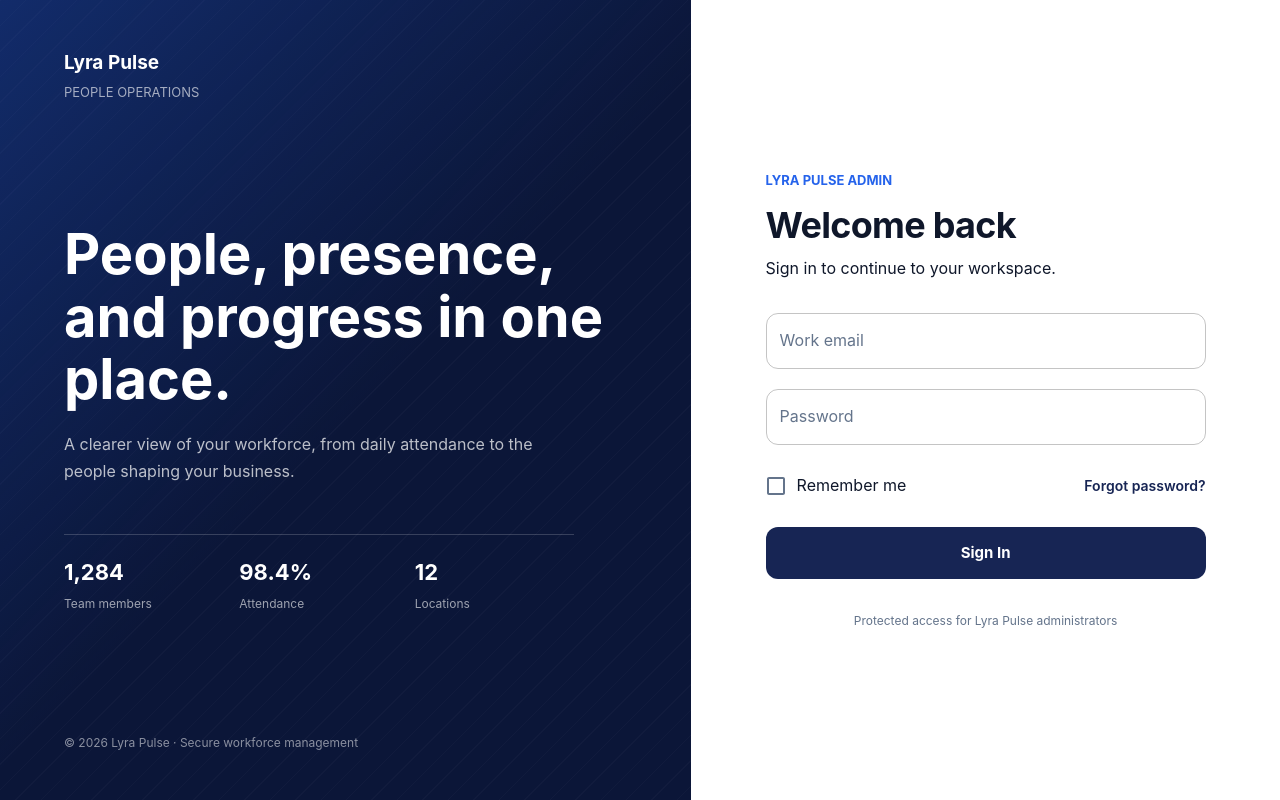
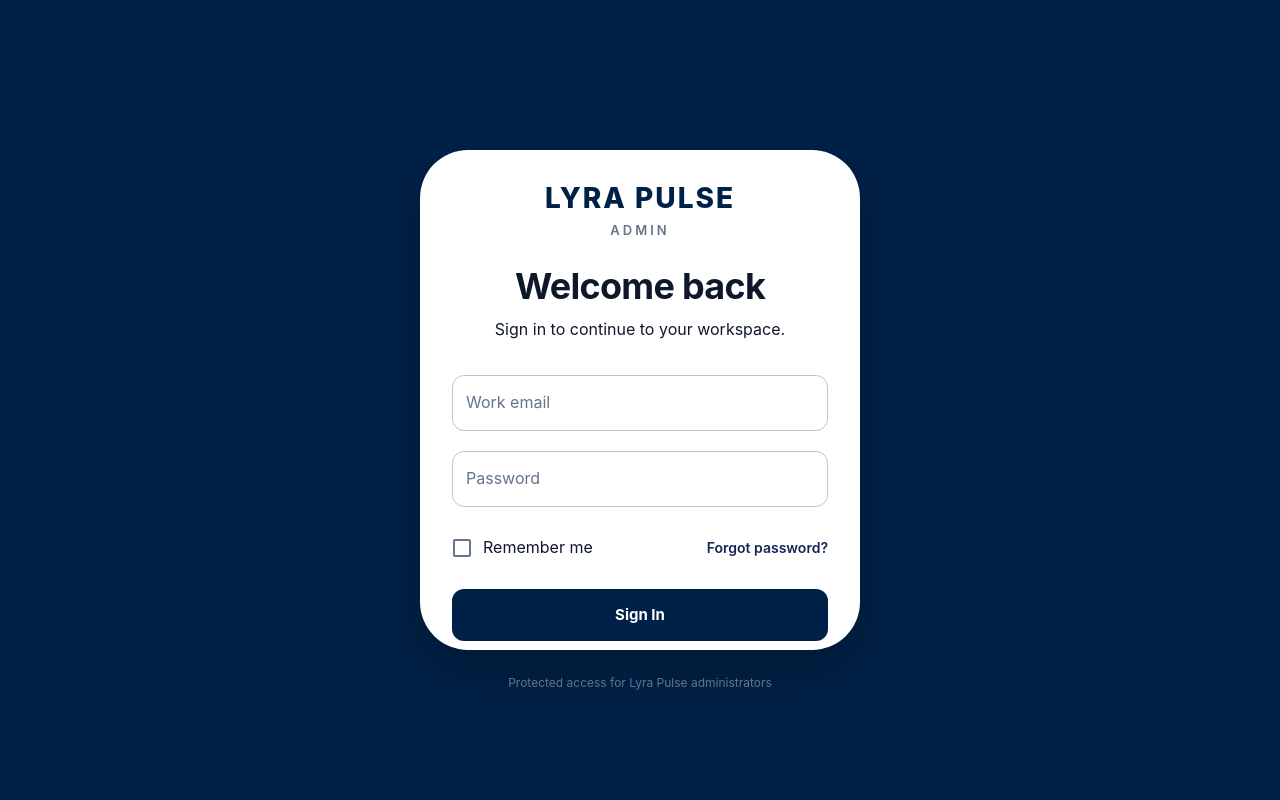
Before and after one commit to 11RAJAVEERAN/LYRA_PULSE, a React (Vite) app in the folder lyrapulse-admin/: page /login in a window 1280 px wide. Built offline with nearby package versions, Linux system fonts and the light colour scheme.

Commit message:
Add login screen

```diff
--- a/lyrapulse-admin/src/features/auth/pages/LoginPage.jsx
+++ b/lyrapulse-admin/src/features/auth/pages/LoginPage.jsx
@@ -1,4 +1,16 @@
-import { Alert, Box, Button, Checkbox, CircularProgress, FormControlLabel, Link, Stack, TextField, Typography } from '@mui/material'
+
+import {
+  Alert,
+  Box,
+  Button,
+  Checkbox,
+  CircularProgress,
+  FormControlLabel,
+  Link,
+  Stack,
+  TextField,
+  Typography,
+} from '@mui/material'
 import { useState } from 'react'
 import { useForm } from 'react-hook-form'
 import { zodResolver } from '@hookform/resolvers/zod'
@@ -8,8 +20,14 @@ import { useAuth } from '../hooks/useAuth'
 import { colors } from '../../../theme/colors'
 
 const loginSchema = z.object({
-  email: z.string().trim().min(1, 'Please enter your email address').email('Please enter a valid email address'),
-  password: z.string().min(1, 'Please enter your password'),
+  email: z
+    .string()
+    .trim()
+    .min(1, 'Please enter your email address')
+    .email('Please enter a valid email address'),
+  password: z
+    .string()
+    .min(1, 'Please enter your password'),
 })
 
 export function LoginPage() {
@@ -32,6 +50,7 @@ export function LoginPage() {
 
   const onSubmit = async (values) => {
     setLoginError('')
+
     try {
       await login({ ...values, rememberMe })
       navigate('/dashboard', { replace: true })
@@ -43,146 +62,177 @@ export function LoginPage() {
   return (
     <Box
       sx={{
-        minHeight: '100vh',
-        display: 'grid',
-        gridTemplateColumns: { xs: '1fr', md: 'minmax(0, 1.08fr) minmax(420px, 0.92fr)' },
-        backgroundColor: colors.surface,
+        minHeight: "100vh",
+        display: "flex",
+        alignItems: "center",
+        justifyContent: "center",
+        backgroundColor: "#002147",
+        px: 2,
       }}
     >
+      {/* Login Box */}
       <Box
         sx={{
-          minHeight: { xs: 310, md: '100vh' },
-          display: 'flex',
-          flexDirection: 'column',
-          justifyContent: 'space-between',
-          position: 'relative',
-          overflow: 'hidden',
-          px: { xs: 3, sm: 5, lg: 8 },
-          py: { xs: 4, md: 6 },
-          color: colors.surface,
-          backgroundColor: colors.primaryDark,
-          backgroundImage: 'linear-gradient(135deg, rgba(37, 99, 235, 0.28), transparent 52%), repeating-linear-gradient(135deg, rgba(255,255,255,0.025) 0px, rgba(255,255,255,0.025) 1px, transparent 1px, transparent 18px)',
+          width: "100%",
+          maxWidth: 440,
+          height: 500,
+          backgroundColor: "#ffffff",
+          borderRadius: 3,
+          p: { xs: 3, sm: 4 },
+          boxShadow: "0 20px 50px rgba(0, 0, 0, 0.25)",
         }}
       >
-        <Box sx={{ position: 'relative', zIndex: 1 }}>
-          <Typography sx={{ fontSize: 19, fontWeight: 750, letterSpacing: 0, color: colors.surface }}>
-            Lyra Pulse
+        {/* Brand */}
+        <Box sx={{ textAlign: "center", mb: 3 }}>
+          <Typography
+            sx={{
+              color: "#002147",
+              fontWeight: 800,
+              fontSize: { xs: 24, sm: 28 },
+              letterSpacing: "2px",
+              lineHeight: 1.2,
+            }}
+          >
+            LYRA PULSE
           </Typography>
-          <Typography sx={{ mt: 0.5, color: 'rgba(255,255,255,0.62)', fontSize: 13 }}>
-            PEOPLE OPERATIONS
+
+          <Typography
+            sx={{
+              mt: 0.5,
+              color: colors.textSecondary,
+              fontWeight: 600,
+              fontSize: 13,
+              letterSpacing: "3px",
+              textTransform: "uppercase",
+            }}
+          >
+            Admin
           </Typography>
         </Box>
 
-        <Box sx={{ position: 'relative', zIndex: 1, maxWidth: 650, py: { xs: 4, md: 7 } }}>
+        {/* Welcome */}
         <Typography
-            component="h1"
+          component="h2"
+          variant="h3"
           sx={{
-              maxWidth: 600,
-              fontSize: { xs: 34, sm: 44, lg: 56 },
-              lineHeight: 1.12,
+            textAlign: "center",
+            fontSize: {
+              xs: 30,
+              md: 36,
+            },
             fontWeight: 650,
-              color: colors.surface,
           }}
         >
-            People, presence, and progress in one place.
+          Welcome back
         </Typography>
-          <Typography sx={{ mt: 2.5, maxWidth: 490, color: 'rgba(255,255,255,0.72)', fontSize: 16, lineHeight: 1.7 }}>
-            A clearer view of your workforce, from daily attendance to the people shaping your business.
+
+        <Typography
+          color="text.secondary"
+          sx={{
+            mt: 1,
+            textAlign: "center",
+          }}
+        >
+          Sign in to continue to your workspace.
         </Typography>
 
         <Box
-            sx={{
-              mt: { xs: 4, md: 6 },
-              maxWidth: 510,
-              display: 'grid',
-              gridTemplateColumns: 'repeat(3, minmax(0, 1fr))',
-              borderTop: '1px solid rgba(255,255,255,0.18)',
-              pt: 2.5,
-              gap: 2,
-            }}
+          component="form"
+          onSubmit={handleSubmit(onSubmit)}
+          noValidate
+          sx={{ mt: 4 }}
         >
-            {[
-              ['1,284', 'Team members'],
-              ['98.4%', 'Attendance'],
-              ['12', 'Locations'],
-            ].map(([value, label]) => (
-              <Box key={label}>
-                <Typography sx={{ fontSize: 22, fontWeight: 700, color: colors.surface }}>{value}</Typography>
-                <Typography sx={{ mt: 0.5, color: 'rgba(255,255,255,0.6)', fontSize: 12 }}>{label}</Typography>
-              </Box>
-            ))}
-          </Box>
-        </Box>
-
-        <Typography sx={{ position: 'relative', zIndex: 1, color: 'rgba(255,255,255,0.52)', fontSize: 12 }}>
-          © 2026 Lyra Pulse · Secure workforce management
-        </Typography>
-      </Box>
-
-      <Box
-        sx={{
-          minHeight: { xs: 500, md: '100vh' },
-          display: 'flex',
-          alignItems: 'center',
-          justifyContent: 'center',
-          px: { xs: 3, sm: 6, lg: 9 },
-          py: { xs: 6, md: 8 },
-        }}
-      >
-        <Box sx={{ width: '100%', maxWidth: 440 }}>
-          <Typography sx={{ color: colors.primaryBlue, fontWeight: 700, fontSize: 13 }}>
-            LYRA PULSE ADMIN
-          </Typography>
-          <Typography component="h2" variant="h3" sx={{ mt: 1.5, fontSize: { xs: 30, md: 36 }, fontWeight: 650 }}>
-            Welcome back
-          </Typography>
-          <Typography color="text.secondary" sx={{ mt: 1 }}>
-            Sign in to continue to your workspace.
-          </Typography>
-
-          <Box component="form" onSubmit={handleSubmit(onSubmit)} noValidate sx={{ mt: 4 }}>
           <Stack spacing={2.5}>
             <TextField
               label="Work email"
               type="email"
               fullWidth
               autoComplete="username"
-                {...register('email')}
+              {...register("email")}
               error={Boolean(errors.email)}
               helperText={errors.email?.message}
             />
+
             <TextField
               label="Password"
               type="password"
               fullWidth
               autoComplete="current-password"
-                {...register('password')}
+              {...register("password")}
               error={Boolean(errors.password)}
               helperText={errors.password?.message}
             />
 
-              <Box sx={{ display: 'flex', justifyContent: 'space-between', alignItems: 'center', gap: 1, flexWrap: 'wrap' }}>
+            <Box
+              sx={{
+                display: "flex",
+                justifyContent: "space-between",
+                alignItems: "center",
+                gap: 1,
+                flexWrap: "wrap",
+              }}
+            >
               <FormControlLabel
-                  control={<Checkbox checked={rememberMe} onChange={(event) => setRememberMe(event.target.checked)} />}
+                control={
+                  <Checkbox
+                    checked={rememberMe}
+                    onChange={(event) => setRememberMe(event.target.checked)}
+                  />
+                }
                 label="Remember me"
               />
-                <Link href="#" underline="hover" color="primary.main" sx={{ fontSize: 14, fontWeight: 600 }}>
+
+              <Link
+                href="#"
+                underline="hover"
+                color="primary.main"
+                sx={{
+                  fontSize: 14,
+                  fontWeight: 600,
+                }}
+              >
                 Forgot password?
               </Link>
             </Box>
 
-              <Button type="submit" variant="contained" size="large" disabled={isLoading} sx={{ minHeight: 52 }}>
-                {isLoading ? <><CircularProgress size={18} color="inherit" sx={{ mr: 1 }} />Signing in...</> : 'Sign In'}
+            <Button
+              type="submit"
+              variant="contained"
+              size="large"
+              disabled={isLoading}
+              sx={{
+                minHeight: 52,
+                backgroundColor: "#002147",
+                "&:hover": {
+                  backgroundColor: "#003366",
+                },
+              }}
+            >
+              {isLoading ? (
+                <>
+                  <CircularProgress size={18} color="inherit" sx={{ mr: 1 }} />
+                  Signing in...
+                </>
+              ) : (
+                "Sign In"
+              )}
             </Button>
+
             {loginError ? <Alert severity="error">{loginError}</Alert> : null}
           </Stack>
         </Box>
 
-          <Typography sx={{ mt: 4, textAlign: 'center', color: colors.textSecondary, fontSize: 12 }}>
+        <Typography
+          sx={{
+            mt: 4,
+            textAlign: "center",
+            color: colors.textSecondary,
+            fontSize: 12,
+          }}
+        >
           Protected access for Lyra Pulse administrators
         </Typography>
       </Box>
     </Box>
-    </Box>
-  )
+  );
 }
```
Also changed, not shown: lyrapulse-admin/src/constants/routes.js (+21 -16 lines), lyrapulse-admin/tsconfig.app.json (added, +21 -0 lines), 1 other file (tests, documents, lock files or other folders). Lines whose indentation alone changed are shown as unchanged.
